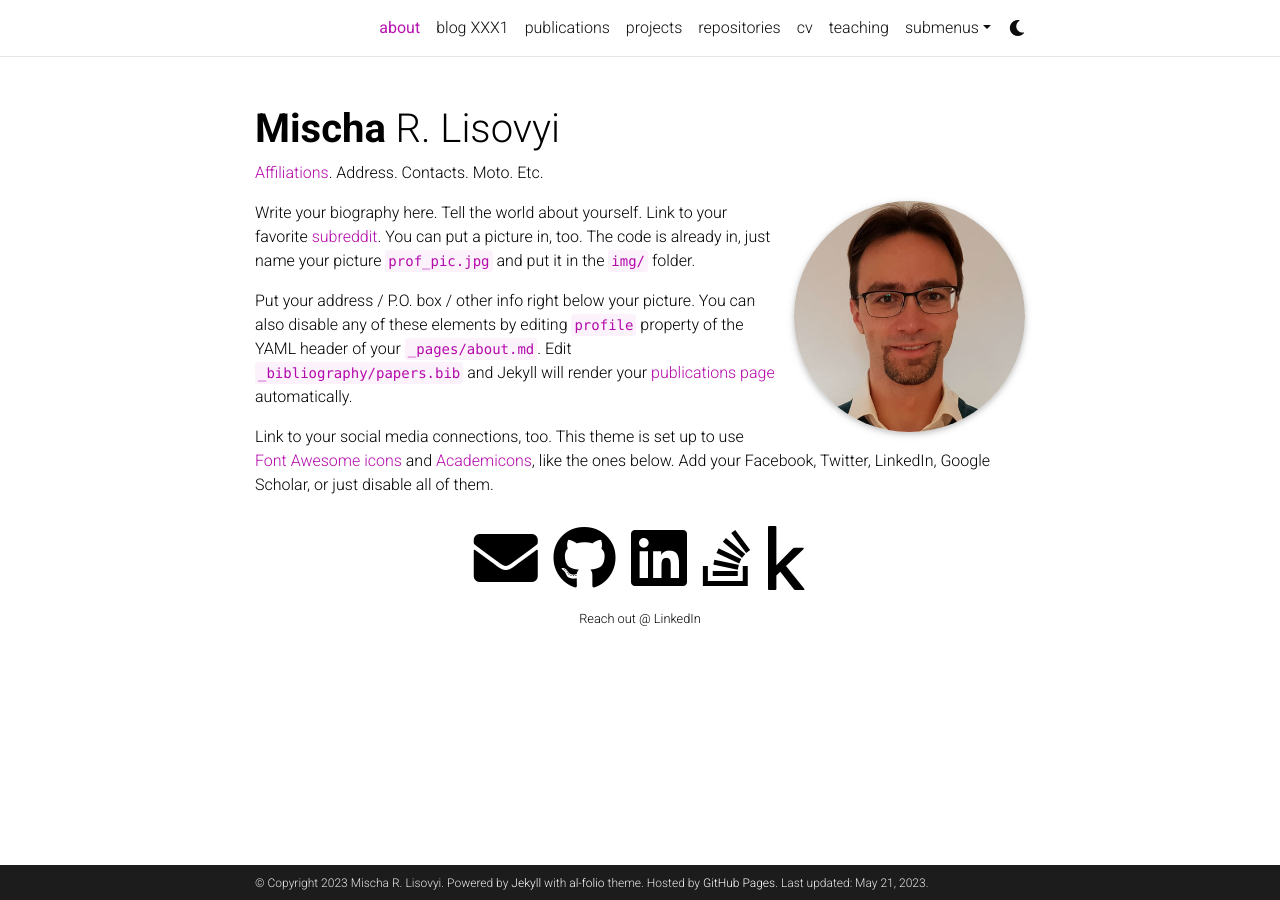
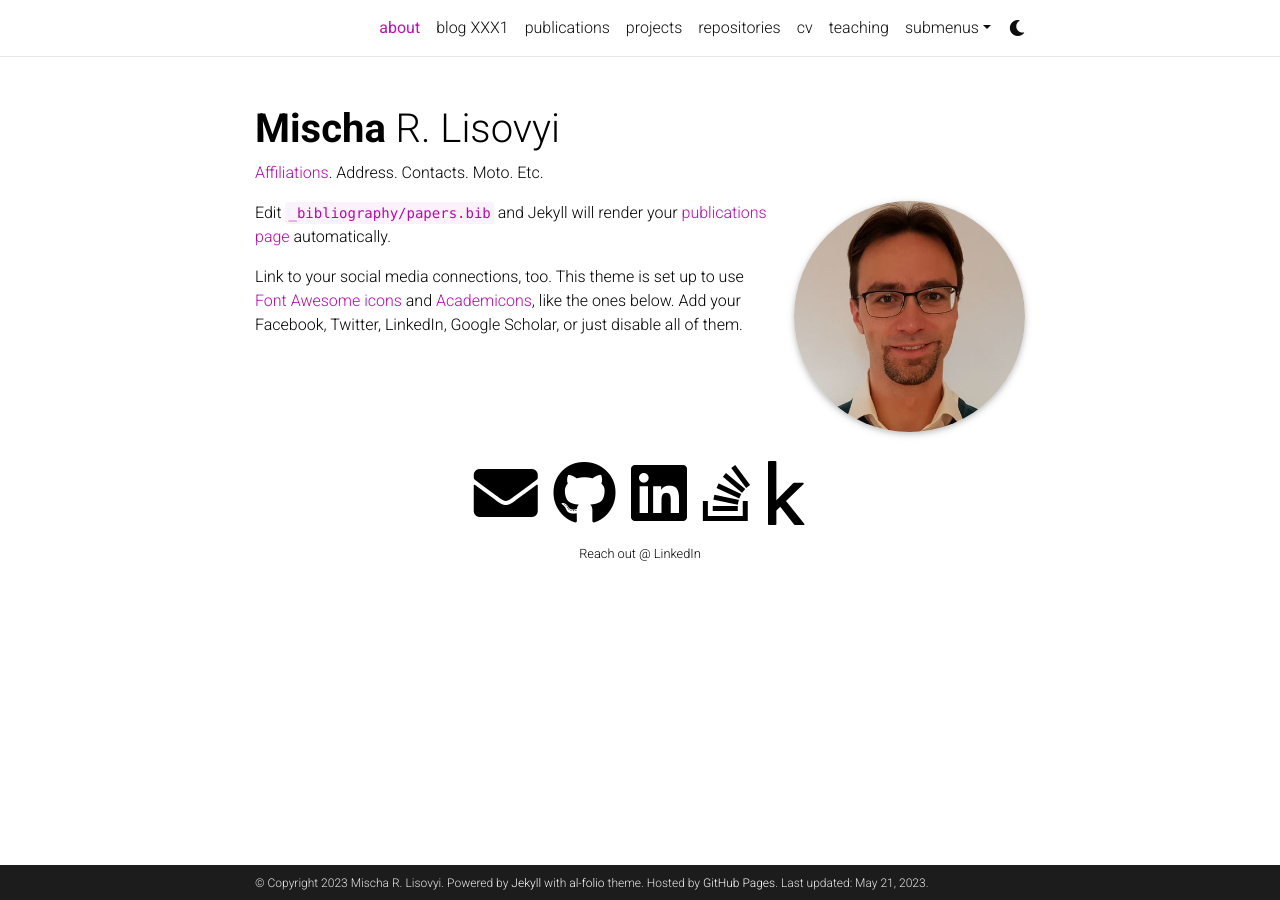
Before and after one commit to mlisovyi/mlisovyi.github.io, a Jekyll site: the page built from _pages/about.md, in a window 1280 px wide. Built offline with Jekyll 4.4.1, drawn with Linux system fonts in a browser that asks for light colours; full-size pictures stand in for the smaller copies a plugin makes; comment, search, counter and statistics services are not loaded; a style sheet for code colours, icons or effects is not loaded.

Commit message:
drop edited elements

```diff
--- a/_pages/about.md
+++ b/_pages/about.md
@@ -15,8 +15,7 @@ selected_papers: false # includes a list of papers marked as "selected={true}"
 social: true  # includes social icons at the bottom of the page
 ---
 
-Write your biography here. Tell the world about yourself. Link to your favorite [subreddit](http://reddit.com). You can put a picture in, too. The code is already in, just name your picture `prof_pic.jpg` and put it in the `img/` folder.
 
-Put your address / P.O. box / other info right below your picture. You can also disable any of these elements by editing `profile` property of the YAML header of your `_pages/about.md`. Edit `_bibliography/papers.bib` and Jekyll will render your [publications page](/al-folio/publications/) automatically.
+Edit `_bibliography/papers.bib` and Jekyll will render your [publications page](/al-folio/publications/) automatically.
 
 Link to your social media connections, too. This theme is set up to use [Font Awesome icons](http://fortawesome.github.io/Font-Awesome/) and [Academicons](https://jpswalsh.github.io/academicons/), like the ones below. Add your Facebook, Twitter, LinkedIn, Google Scholar, or just disable all of them.
```
